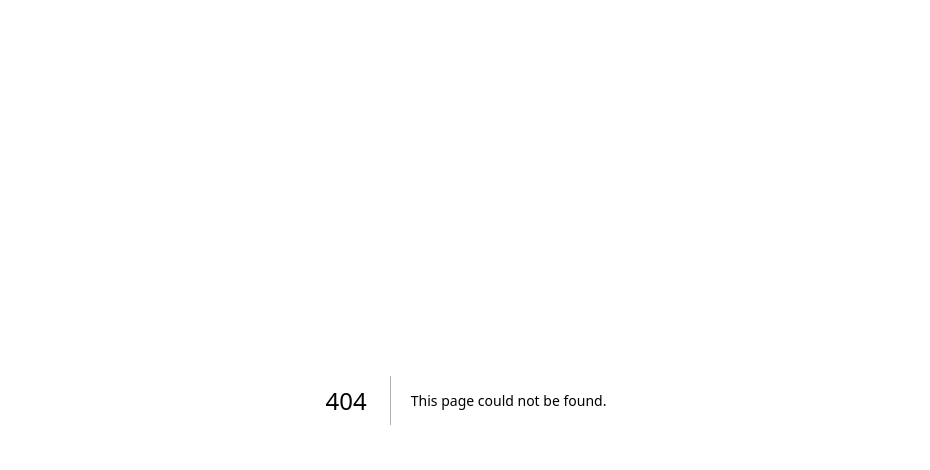
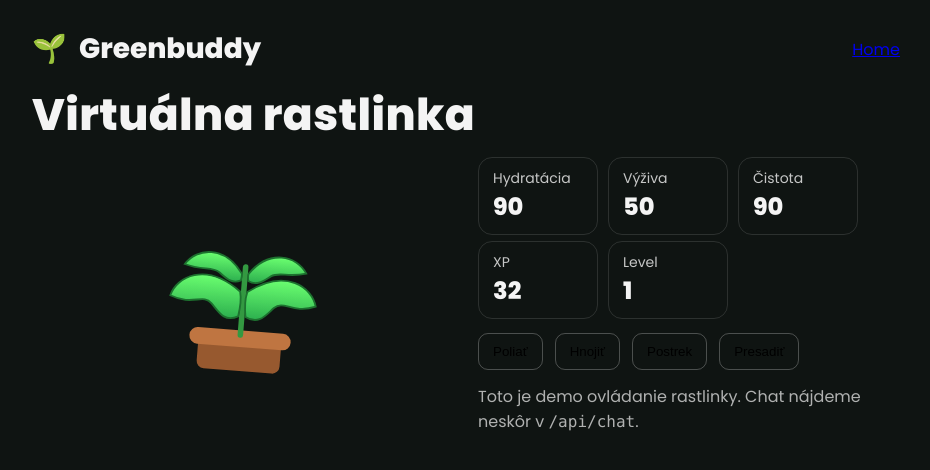
Before and after one commit to artbymosi-ops/Greenbuddyv1, a Next.js app: page /plant in a window 1280 px wide. Before the commit this address had no page. Shown: the top 470 px of the page, without its empty margins (174-1104 px from the left). Built offline with nearby package versions, Linux system fonts and the light colour scheme.

Commit message:
Create plant.js

```diff
--- /dev/null
+++ b/pages/plant.js
@@ -0,0 +1,138 @@
+// pages/plant.js
+import { useState, useMemo } from "react";
+import Link from "next/link";
+
+export default function PlantPage() {
+  // stav rastlinky
+  const [hydr, setHydr] = useState(90);
+  const [nutr, setNutr] = useState(50);
+  const [clean, setClean] = useState(90);
+  const [xp, setXp] = useState(32);
+  const level = 1;
+
+  // „zdravie“ 0–100
+  const health = useMemo(
+    () => Math.max(0, Math.min(100, Math.round((hydr + nutr + clean) / 3))),
+    [hydr, nutr, clean]
+  );
+
+  // mierne naklonenie podľa zdravia
+  const tilt = useMemo(() => (health - 50) / 6, [health]); // cca -8° až +8°
+
+  const bump = (setter, by) => {
+    setter(v => Math.max(0, Math.min(100, v + by)));
+    setXp(x => x + Math.max(1, Math.floor(Math.abs(by) / 2)));
+  };
+
+  return (
+    <div style={{ maxWidth: 900, margin: "0 auto", padding: "28px 16px" }}>
+      <header style={{ display: "flex", alignItems: "center", gap: 12, marginBottom: 12 }}>
+        <div style={{ fontSize: 28 }}>🌱</div>
+        <div style={{ fontWeight: 700, fontSize: 28 }}>Greenbuddy</div>
+        <div style={{ marginLeft: "auto" }}>
+          <Link href="/">Home</Link>
+        </div>
+      </header>
+
+      <h1 style={{ fontSize: 44, fontWeight: 800, letterSpacing: 0.4, margin: "8px 0 4px" }}>
+        Virtuálna rastlinka
+      </h1>
+
+      {/* RASTLINKA */}
+      <div style={{ display: "grid", gridTemplateColumns: "1fr 1fr", gap: 24, alignItems: "center" }}>
+        {/* SVG monstera */}
+        <div
+          style={{
+            justifySelf: "center",
+            width: 240,
+            height: 240,
+            transform: `rotate(${tilt}deg)`,
+            transition: "transform 400ms ease, filter 400ms ease",
+            filter: `saturate(${0.7 + health / 200}) brightness(${0.9 + health / 250})`,
+          }}
+          aria-label="Monstera"
+          role="img"
+        >
+          {/* inline SVG – žiadny súbor netreba */}
+          <svg viewBox="0 0 260 260" xmlns="http://www.w3.org/2000/svg" style={{ width: "100%", height: "100%" }}>
+            <defs>
+              <linearGradient id="g" x1="0" y1="0" x2="0" y2="1">
+                <stop offset="0" stopColor="#5fd063" />
+                <stop offset="1" stopColor="#2b8f45" />
+              </linearGradient>
+            </defs>
+            {/* kvetináč */}
+            <rect x="85" y="170" width="90" height="36" rx="8" fill="#7a4a2a" />
+            <rect x="75" y="162" width="110" height="18" rx="9" fill="#9a623a" />
+            {/* stonka */}
+            <rect x="127" y="90" width="6" height="80" rx="3" fill="#2f7d3a" />
+            {/* listy */}
+            <g fill="url(#g)" stroke="#1c5d2a" strokeWidth="2">
+              <path d="M126 120c-40-30-70-10-75 10 25 10 35-5 45 5 8 8 15 20 30 12 3-18 1-23 0-27z" />
+              <path d="M134 120c40-30 70-10 75 10-25 10-35-5-45 5-8 8-15 20-30 12-3-18-1-23 0-27z" />
+              <path d="M126 100c-20-28-50-24-62-5 20 6 29 0 38 6 7 5 14 12 24 7 1-6 1-7 0-8z" />
+              <path d="M134 100c20-28 50-24 62-5-20 6-29 0-38 6-7 5-14 12-24 7-1-6-1-7 0-8z" />
+            </g>
+          </svg>
+        </div>
+
+        {/* ukazovatele + tlačidlá */}
+        <div>
+          <Stat label="Hydratácia" value={hydr} />
+          <Stat label="Výživa" value={nutr} />
+          <Stat label="Čistota" value={clean} />
+          <Stat label="XP" value={xp} />
+          <Stat label="Level" value={level} />
+
+          <div style={{ display: "flex", gap: 12, marginTop: 14, flexWrap: "wrap" }}>
+            <Btn onClick={() => bump(setHydr, +10)}>Poliať</Btn>
+            <Btn onClick={() => bump(setNutr, +10)}>Hnojiť</Btn>
+            <Btn onClick={() => bump(setClean, +10)}>Postrek</Btn>
+            <Btn onClick={() => bump(setHydr, -5) || bump(setNutr, -5) || bump(setClean, -5)}>
+              Presadiť
+            </Btn>
+          </div>
+
+          <p style={{ opacity: 0.7, marginTop: 14 }}>
+            Toto je demo ovládanie rastlinky. Chat nájdeme neskôr v <code>/api/chat</code>.
+          </p>
+        </div>
+      </div>
+    </div>
+  );
+}
+
+function Stat({ label, value }) {
+  return (
+    <div
+      style={{
+        display: "inline-block",
+        minWidth: 120,
+        padding: "10px 14px",
+        margin: "6px 10px 0 0",
+        border: "1px solid rgba(255,255,255,0.12)",
+        borderRadius: 14,
+      }}
+    >
+      <div style={{ opacity: 0.8, fontSize: 14 }}>{label}</div>
+      <div style={{ fontWeight: 700, fontSize: 24 }}>{value}</div>
+    </div>
+  );
+}
+
+function Btn({ children, onClick }) {
+  return (
+    <button
+      onClick={onClick}
+      style={{
+        padding: "10px 14px",
+        borderRadius: 10,
+        border: "1px solid rgba(255,255,255,0.25)",
+        background: "transparent",
+        cursor: "pointer",
+      }}
+    >
+      {children}
+    </button>
+  );
+}
```
